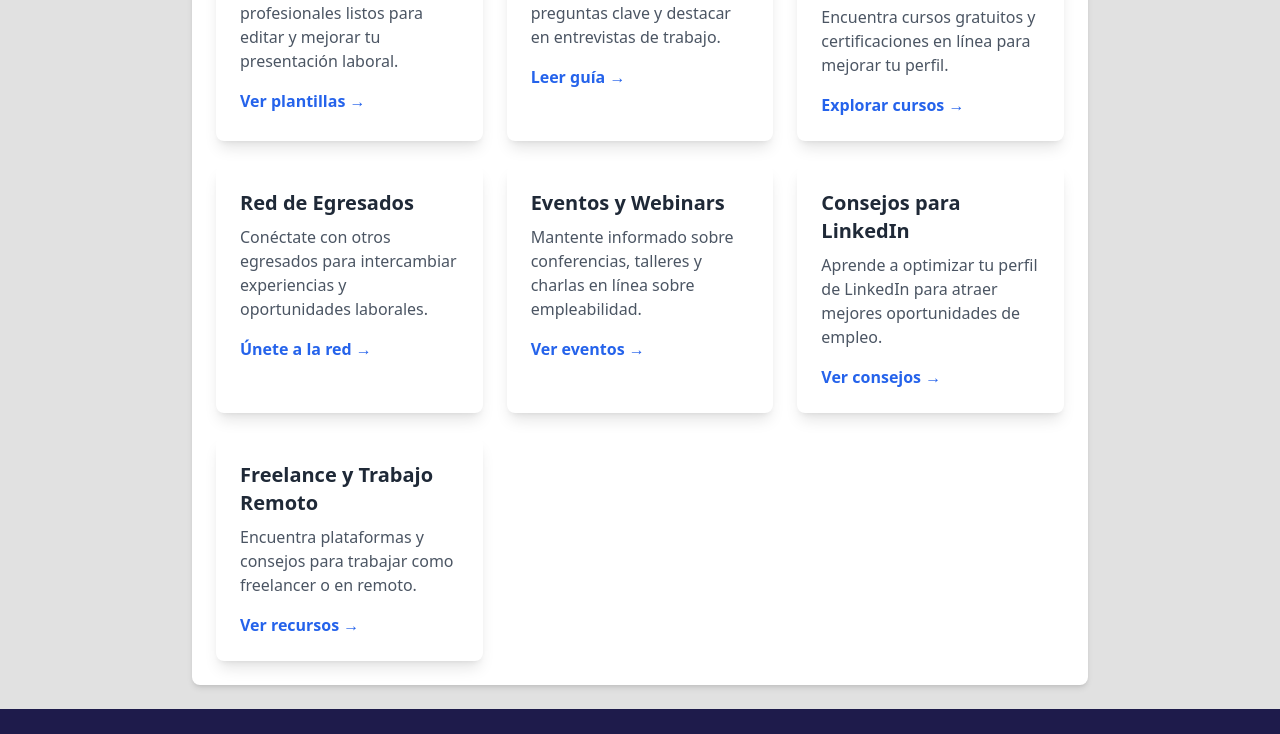
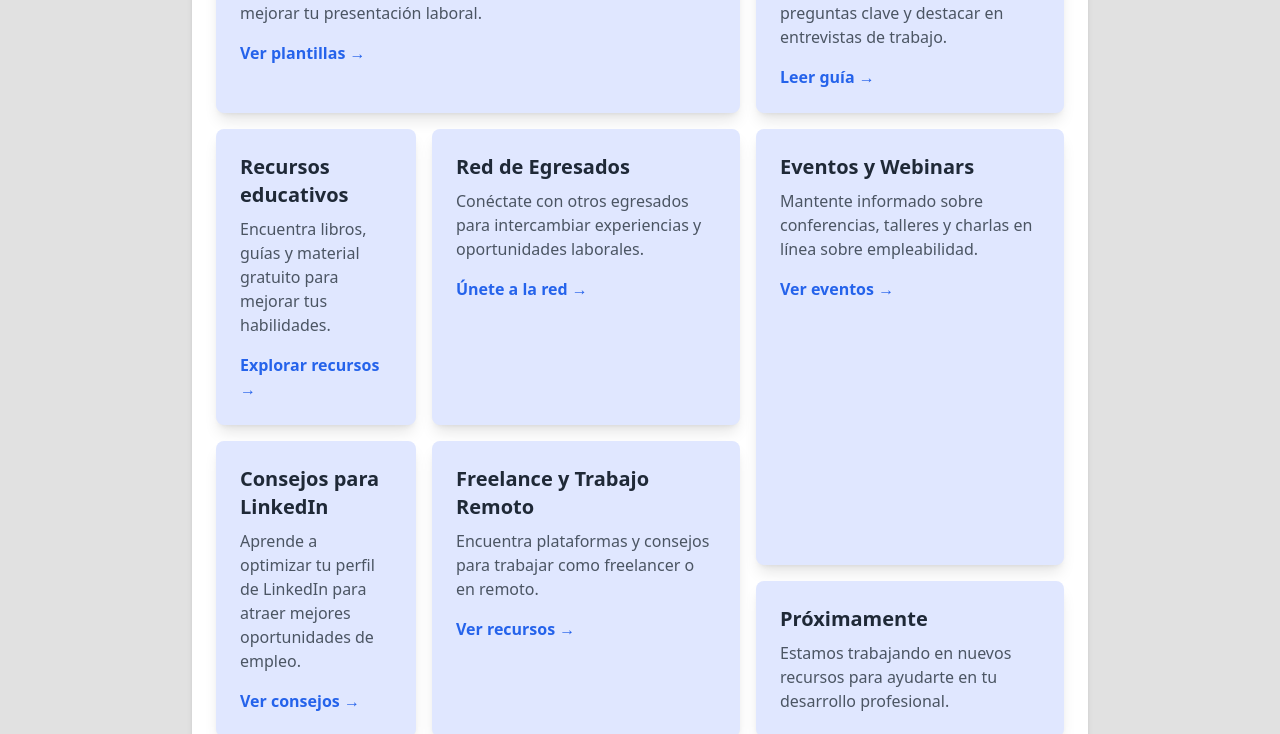
Before and after one commit to RasenBunkai/TeecBack, an Astro site: page /recursos in a window 1280 px wide. Shown: the part 331-1065 px from the top of the page. Built offline with nearby package versions, Linux system fonts and the light colour scheme; Astro itself is replaced by a stand-in of ours.

Commit message:
feat: mejorar diseño y enlaces en la página MejoraCV y Recursos; actualizar estilos y agregar nuevos recursos

```diff
--- a/src/pages/mejoraCV.astro
+++ b/src/pages/mejoraCV.astro
@@ -7,7 +7,7 @@ import NavBar from "@components/NavBar.astro";
     <NavBar />
     <div class="min-h-screen p-6">
         <div class="max-w-4xl mx-auto bg-white shadow-md rounded-lg p-6">
-            <h1 class="text-3xl font-semibold text-center text-gray-800 mb-6">
+            <h1 class="text-4xl font-semibold text-center text-gray-800 mb-6">
                 Mejora tu CV
             </h1>
 
@@ -16,7 +16,6 @@ import NavBar from "@components/NavBar.astro";
                 Encuentra herramientas, plantillas y consejos prácticos para
                 destacar en el mercado laboral. ¡Crea un CV que deje huella!
             </p>
-
             <!-- Plantillas de CV -->
             <div class="mb-8">
                 <h2 class="text-2xl font-semibold text-gray-800 mb-4">
--- a/src/pages/recursos.astro
+++ b/src/pages/recursos.astro
@@ -7,18 +7,21 @@ import NavBar from "@components/NavBar.astro";
     <NavBar />
     <div class="min-h-screen p-6">
         <div class="max-w-4xl mx-auto bg-white shadow-md rounded-lg p-6">
-            <h1 class="text-4xl font-bold text-center text-gray-900">
+            <h1 class="text-4xl font-semibold text-center text-gray-900">
                 Recursos para Egresados
             </h1>
             <p class="text-center text-gray-600 mt-4 max-w-2xl mx-auto">
                 Encuentra herramientas y guías que te ayudarán a mejorar tu
                 empleabilidad y desarrollo profesional.
             </p>
-
             <!-- Grid principal -->
-            <div class="grid md:grid-cols-3 gap-6 mt-8">
+            <div
+                class="grid grid-cols-1 sm:grid-cols-2 md:grid-cols-3 lg:grid-cols-8 gap-4 mt-8"
+            >
                 <!-- Plantillas de CV -->
-                <div class="bg-white shadow-lg rounded-lg p-6">
+                <div
+                    class="bg-indigo-100 shadow-lg rounded-lg p-6 col-span-1 sm:col-span-2 md:col-span-2 lg:col-span-5 row-span-3"
+                >
                     <h2 class="text-xl font-semibold text-gray-800">
                         Plantillas de CV
                     </h2>
@@ -27,7 +30,8 @@ import NavBar from "@components/NavBar.astro";
                         y mejorar tu presentación laboral.
                     </p>
                     <a
-                        href="/plantillas-cv"
+                        href="https://app.resumepad.com/"
+                        target="_blank"
                         class="block mt-4 text-blue-600 font-semibold hover:underline"
                     >
                         Ver plantillas →
@@ -35,7 +39,9 @@ import NavBar from "@components/NavBar.astro";
                 </div>
 
                 <!-- Guía de entrevistas -->
-                <div class="bg-white shadow-lg rounded-lg p-6">
+                <div
+                    class="bg-indigo-100 shadow-lg rounded-lg p-6 col-span-1 sm:col-span-2 md:col-span-1 lg:col-span-3 row-span-3"
+                >
                     <h2 class="text-xl font-semibold text-gray-800">
                         Guía de entrevistas
                     </h2>
@@ -44,7 +50,8 @@ import NavBar from "@components/NavBar.astro";
                         entrevistas de trabajo.
                     </p>
                     <a
-                        href="/guia-entrevistas"
+                        href="https://www.indeed.com/orientacion-profesional/entrevistas/guia-preguntas-para-entrevista"
+                        target="_blank"
                         class="block mt-4 text-blue-600 font-semibold hover:underline"
                     >
                         Leer guía →
@@ -52,24 +59,29 @@ import NavBar from "@components/NavBar.astro";
                 </div>
 
                 <!-- Cursos y certificaciones -->
-                <div class="bg-white shadow-lg rounded-lg p-6">
+                <div
+                    class="bg-indigo-100 shadow-lg rounded-lg p-6 col-span-1 sm:col-span-1 md:col-span-1 lg:col-span-2 row-span-3"
+                >
                     <h2 class="text-xl font-semibold text-gray-800">
-                        Cursos y certificaciones
+                        Recursos educativos
                     </h2>
                     <p class="text-gray-600 mt-2">
-                        Encuentra cursos gratuitos y certificaciones en línea
-                        para mejorar tu perfil.
+                        Encuentra libros, guías y material gratuito para mejorar
+                        tus habilidades.
                     </p>
                     <a
-                        href="/cursos-certificaciones"
+                        href="https://www.linkedin.com/pulse/10-recursos-esenciales-para-impulsar-tu-desarrollo-n%C3%BA%C3%B1ez-zapata-4tm3c/"
+                        target="_blank"
                         class="block mt-4 text-blue-600 font-semibold hover:underline"
                     >
-                        Explorar cursos →
+                        Explorar recursos →
                     </a>
                 </div>
 
                 <!-- Red de egresados -->
-                <div class="bg-white shadow-lg rounded-lg p-6">
+                <div
+                    class="bg-indigo-100 shadow-lg rounded-lg p-6 col-span-1 sm:col-span-2 md:col-span-1 lg:col-span-3 row-span-3"
+                >
                     <h2 class="text-xl font-semibold text-gray-800">
                         Red de Egresados
                     </h2>
@@ -78,7 +90,8 @@ import NavBar from "@components/NavBar.astro";
                         experiencias y oportunidades laborales.
                     </p>
                     <a
-                        href="/red-egresados"
+                        href="https://chat.whatsapp.com/CfkWnzzusD3E4Ug92fOsCr"
+                        target="_blank"
                         class="block mt-4 text-blue-600 font-semibold hover:underline"
                     >
                         Únete a la red →
@@ -86,7 +99,9 @@ import NavBar from "@components/NavBar.astro";
                 </div>
 
                 <!-- Eventos y webinars -->
-                <div class="bg-white shadow-lg rounded-lg p-6">
+                <div
+                    class="bg-indigo-100 shadow-lg rounded-lg p-6 col-span-1 sm:col-span-2 md:col-span-2 lg:col-span-3 row-span-4"
+                >
                     <h2 class="text-xl font-semibold text-gray-800">
                         Eventos y Webinars
                     </h2>
@@ -95,7 +110,8 @@ import NavBar from "@components/NavBar.astro";
                         charlas en línea sobre empleabilidad.
                     </p>
                     <a
-                        href="/eventos-webinars"
+                        href="https://business.linkedin.com/es-mx/talent-solutions/recruiting-best-practices-webinars"
+                        target="_blank"
                         class="block mt-4 text-blue-600 font-semibold hover:underline"
                     >
                         Ver eventos →
@@ -103,7 +119,9 @@ import NavBar from "@components/NavBar.astro";
                 </div>
 
                 <!-- Consejos para LinkedIn -->
-                <div class="bg-white shadow-lg rounded-lg p-6">
+                <div
+                    class="bg-indigo-100 shadow-lg rounded-lg p-6 col-span-1 sm:col-span-1 md:col-span-1 lg:col-span-2 row-span-3"
+                >
                     <h2 class="text-xl font-semibold text-gray-800">
                         Consejos para LinkedIn
                     </h2>
@@ -112,7 +130,8 @@ import NavBar from "@components/NavBar.astro";
                         mejores oportunidades de empleo.
                     </p>
                     <a
-                        href="/linkedin-tips"
+                        href="https://www.linkedin.com/pulse/c%C3%B3mo-optimizar-tu-perfil-de-linkedin-para-atraer-ivan-keclach-eyfff/"
+                        target="_blank"
                         class="block mt-4 text-blue-600 font-semibold hover:underline"
                     >
                         Ver consejos →
@@ -120,7 +139,9 @@ import NavBar from "@components/NavBar.astro";
                 </div>
 
                 <!-- Freelance y Trabajo Remoto -->
-                <div class="bg-white shadow-lg rounded-lg p-6">
+                <div
+                    class="bg-indigo-100 shadow-lg rounded-lg p-6 col-span-1 sm:col-span-2 md:col-span-1 lg:col-span-3 row-span-3"
+                >
                     <h2 class="text-xl font-semibold text-gray-800">
                         Freelance y Trabajo Remoto
                     </h2>
@@ -129,12 +150,26 @@ import NavBar from "@components/NavBar.astro";
                         freelancer o en remoto.
                     </p>
                     <a
-                        href="/freelance-remoto"
+                        href="https://www.linkedin.com/pulse/c%C3%B3mo-encontrar-oportunidades-de-empleo-remoto-o-que-se-lucia-carranza-wjdyf/"
+                        target="_blank"
                         class="block mt-4 text-blue-600 font-semibold hover:underline"
                     >
                         Ver recursos →
                     </a>
                 </div>
+
+                <!-- Próximamente -->
+                <div
+                    class="bg-indigo-100 shadow-lg rounded-lg p-6 col-span-1 sm:col-span-2 md:col-span-2 lg:col-span-3 row-span-2"
+                >
+                    <h2 class="text-xl font-semibold text-gray-800">
+                        Próximamente
+                    </h2>
+                    <p class="text-gray-600 mt-2">
+                        Estamos trabajando en nuevos recursos para ayudarte en
+                        tu desarrollo profesional.
+                    </p>
+                </div>
             </div>
         </div>
     </div>
```
